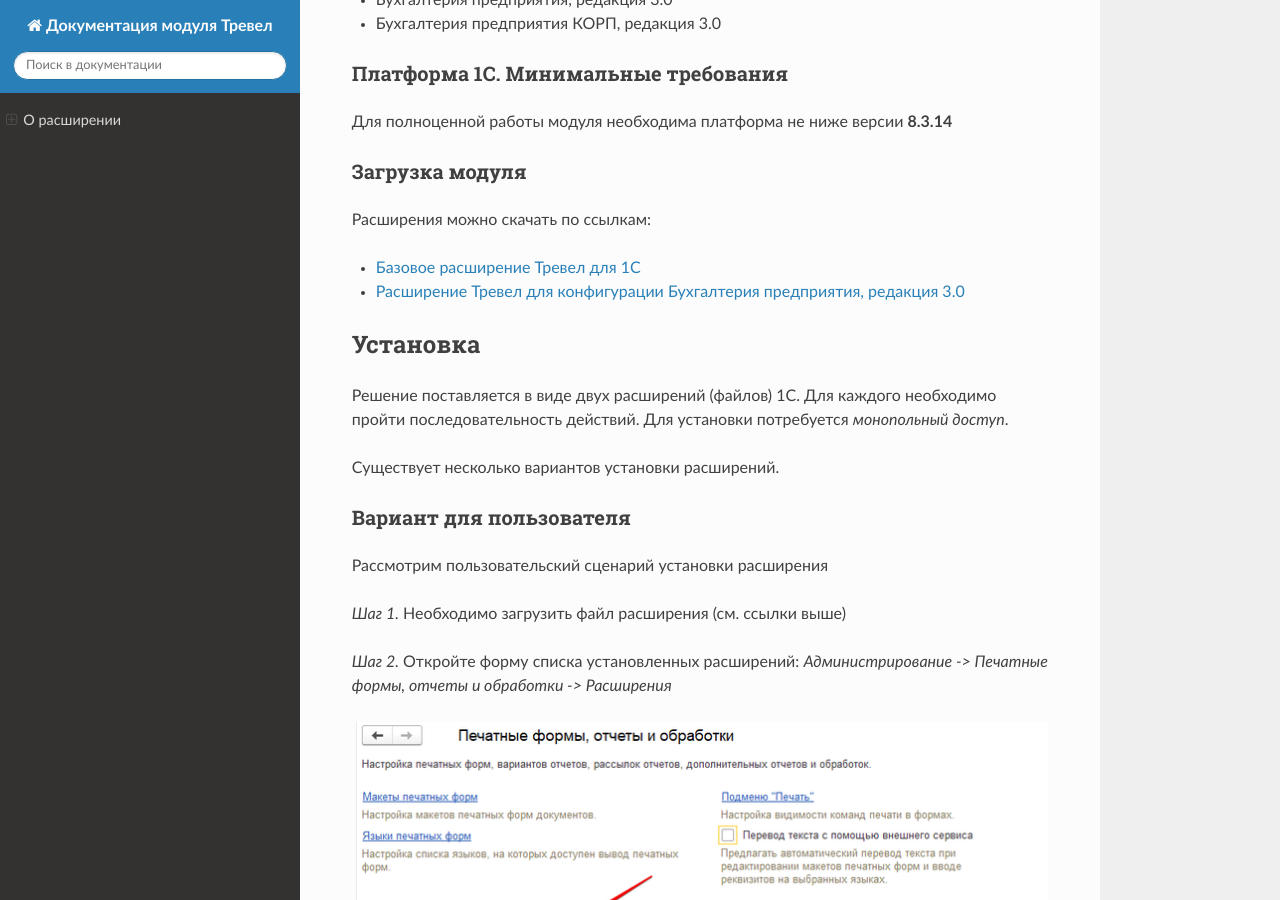
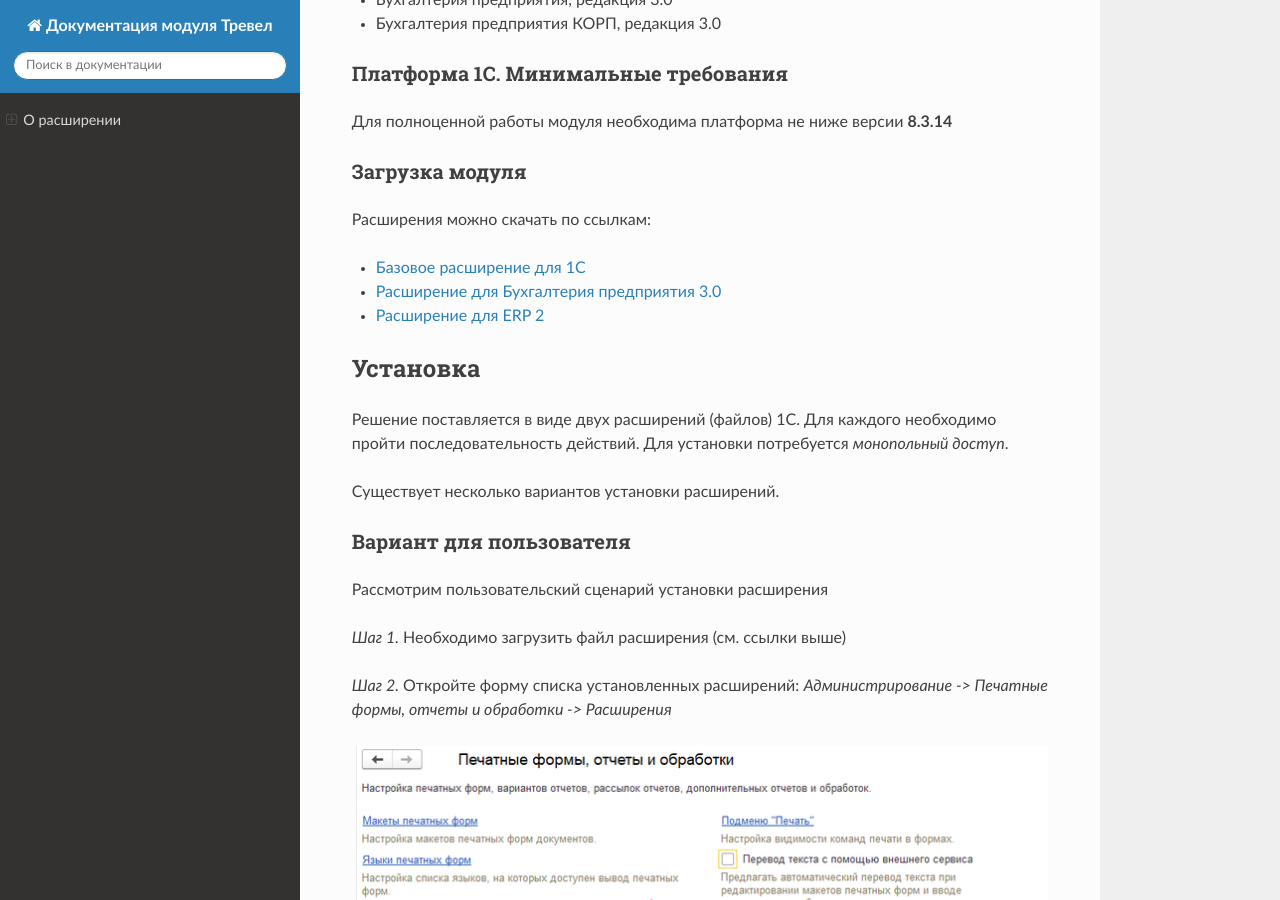
Before and after one commit to kontur-1c/travel-doc, a Sphinx documentation site: the page built from docs/index.rst, in a window 1280 px wide and 900 px high, scrolled down 470 px. Built offline with Sphinx 7.4.7 and the Read the Docs theme 2.0.0, drawn with Linux system fonts in a browser that asks for light colours.

Commit message:
Ссылка на ERP

```diff
--- a/docs/index.rst
+++ b/docs/index.rst
@@ -27,8 +27,9 @@
 
 Расширения можно скачать по ссылкам:
 
-* `Базовое расширение Тревел для 1С <https://update.kontur.ru/1c/v1/travel/extension>`_
-* `Расширение Тревел для конфигурации Бухгалтерия предприятия, редакция 3.0 <https://update.kontur.ru/1c/v1/travel_bp3/extension>`_
+* `Базовое расширение для 1С <https://update.kontur.ru/1c/v1/travel/extension>`_
+* `Расширение для Бухгалтерия предприятия 3.0 <https://update.kontur.ru/1c/v1/travel_bp3/extension>`_
+* `Расширение для ERP 2 <https://update.kontur.ru/1c/v1/travel_erp2/extension>`_
 
 Установка
 ---------
```
